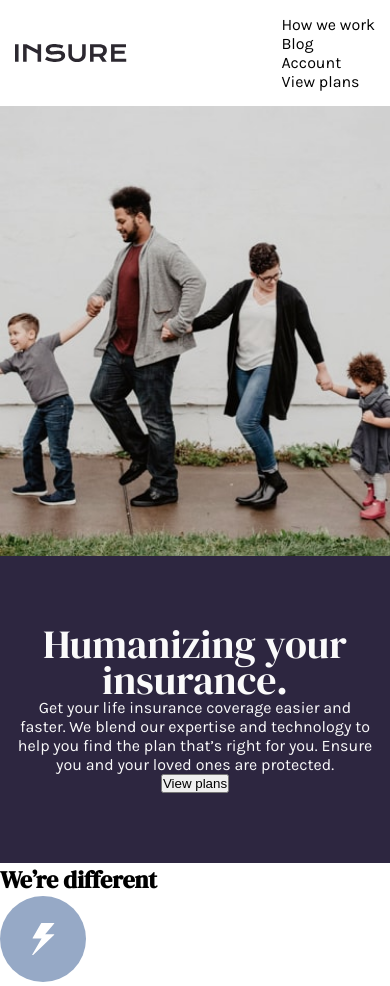
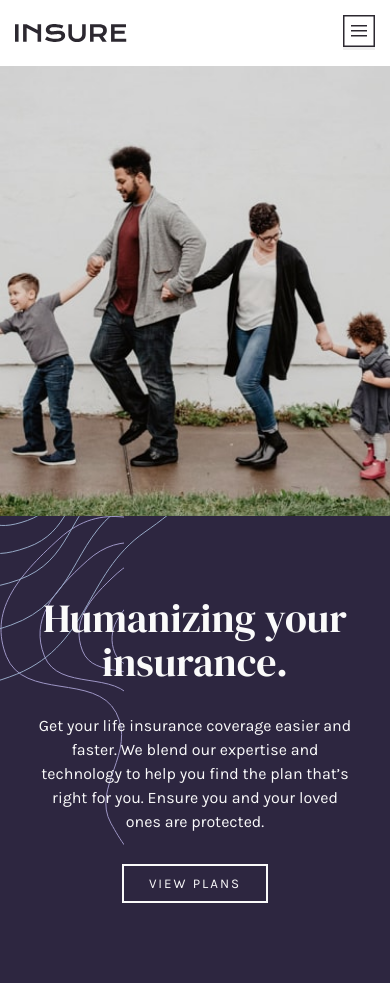
Before and after one commit to crsaele/insure-landing-page-master, a plain HTML site: page index.html in a window 390 px wide. Shown: the top 986 px of the page. Drawn offline with Linux system fonts and the light colour scheme.

Commit message:
added html hamburger button for mobile and added some css styles

```diff
--- a/index.html
+++ b/index.html
@@ -1,24 +1,21 @@
 <!DOCTYPE html>
 <html lang="en">
+
 <head>
   <meta charset="UTF-8" />
   <!-- displays site properly based on user's device -->
   <meta name="viewport" content="width=device-width, initial-scale=1.0" />
   <!-- favicon import -->
-    <link
-      rel="icon"
-      type="image/png"
-      sizes="32x32"
-      href="./images/favicon-32x32.png"
-    />
+  <link rel="icon" type="image/png" sizes="32x32" href="./images/favicon-32x32.png" />
   <!-- DM Serif Display font -->
-    <link rel="preconnect" href="https://fonts.googleapis.com">
-    <link rel="preconnect" href="https://fonts.gstatic.com" crossorigin>
-    <link href="https://fonts.googleapis.com/css2?family=DM+Serif+Display:ital@0;1&display=swap" rel="stylesheet">
+  <link rel="preconnect" href="https://fonts.googleapis.com" />
+  <link rel="preconnect" href="https://fonts.gstatic.com" crossorigin />
+  <link href="https://fonts.googleapis.com/css2?family=DM+Serif+Display:ital@0;1&display=swap" rel="stylesheet" />
   <!-- Karla font -->
-    <link rel="preconnect" href="https://fonts.googleapis.com">
-    <link rel="preconnect" href="https://fonts.gstatic.com" crossorigin>
-    <link href="https://fonts.googleapis.com/css2?family=Karla:ital,wght@0,200..800;1,200..800&display=swap" rel="stylesheet">
+  <link rel="preconnect" href="https://fonts.googleapis.com" />
+  <link rel="preconnect" href="https://fonts.gstatic.com" crossorigin />
+  <link href="https://fonts.googleapis.com/css2?family=Karla:ital,wght@0,200..800;1,200..800&display=swap"
+    rel="stylesheet" />
   <!-- Font awesome icons -->
   <script src="https://kit.fontawesome.com/a993af49d3.js" crossorigin="anonymous"></script>
   <!-- browser web page title -->
@@ -31,7 +28,10 @@
   <header class="header">
     <img src="images/logo.svg" alt="insure company logo" />
     <nav>
-        <ul>
+      <button class="mobile-btn">
+        <img src="images/icon-hamburger.svg" alt="icon-hamburger" />
+      </button>
+      <ul class="menu-bar">
         <li>How we work</li>
         <li>Blog</li>
         <li>Account</li>
@@ -48,7 +48,7 @@
         expertise and technology to help you find the plan that’s right for
         you. Ensure you and your loved ones are protected.
       </p>
-        <button>View plans</button>
+      <button class="hero-btn">View plans</button>
     </div>
   </main>
   <section>
@@ -59,10 +59,7 @@
       Our application process can be completed in minutes, not hours. Don’t
       get stuck filling in tedious forms.
     </p>
-      <img
-        src="images/icon-affordable-prices.svg"
-        alt="affordable prices img"
-      />
+    <img src="images/icon-affordable-prices.svg" alt="affordable prices img" />
     <h3>Affordable Prices</h3>
     <p>
       We don’t want you worrying about high monthly costs. Our prices may be
@@ -76,7 +73,7 @@
     </p>
     <article>
       <h4>Find out more about how we work</h4>
-        <button>How We Work</button>
+      <button class="hero-btn">How We Work</button>
     </article>
   </section>
   <footer>
@@ -123,9 +120,9 @@
   </footer>
   <div class="attribution">
     Challenge by
-      <a href="https://www.frontendmentor.io?ref=challenge" target="_blank"
-        >Frontend Mentor</a
-      >. Coded by <a href="https://github.com/crsaele">Carlos Al</a>.
+    <a href="https://www.frontendmentor.io?ref=challenge" target="_blank">Frontend Mentor</a>. Coded by <a
+      href="https://github.com/crsaele">Carlos Al</a>.
   </div>
 </body>
+
 </html>
--- a/style.css
+++ b/style.css
@@ -23,11 +23,15 @@
 
 h1 {
   font-size: 2.5rem;
+  padding: 0 25px;
+  margin: 10px 0;
   font-weight: 400;
-    line-height: 0.9;
+  line-height: 1.1;
 }
 
-h1, h2, h3 {
+h1,
+h2,
+h3 {
   font-family: var(--dmSerifDisplay);
 }
 
@@ -35,9 +39,19 @@ ul {
   list-style: none;
   font-family: var(--karla);
 }
+
+button {
+  border: none;
+}
+
 p {
   font-family: var(--karla);
   font-weight: 400;
+}
+
+div p {
+  line-height: 1.5;
+  padding: 20px;
 }
 
 .header {
@@ -45,6 +59,10 @@ p {
   padding: 15px;
   justify-content: space-between;
   align-items: center;
+}
+
+.menu-bar {
+  display: none;
 }
 
 .main-img-container {
@@ -59,7 +77,22 @@ p {
   color: var(--veryLightGray);
   padding: 70px 15px;
   text-align: center;
+  background-image: url("images/bg-pattern-intro-left-mobile.svg"),
+    url("images/bg-pattern-intro-right-mobile.svg");
+  background-repeat: no-repeat;
   background-color: var(--darkViolet);
+}
+
+.hero-btn {
+  background-color: var(--darkViolet);
+  border: 2px solid var(--veryLightGray);
+  color: var(--veryLightGray);
+  text-transform: uppercase;
+  font-family: var(--karla);
+  padding: 10px 25px;
+  margin: 10px 0;
+  letter-spacing: 2px;
+  font-weight: 400;
 }
 
 .attribution {
```
Lines whose indentation alone changed are shown as unchanged.
